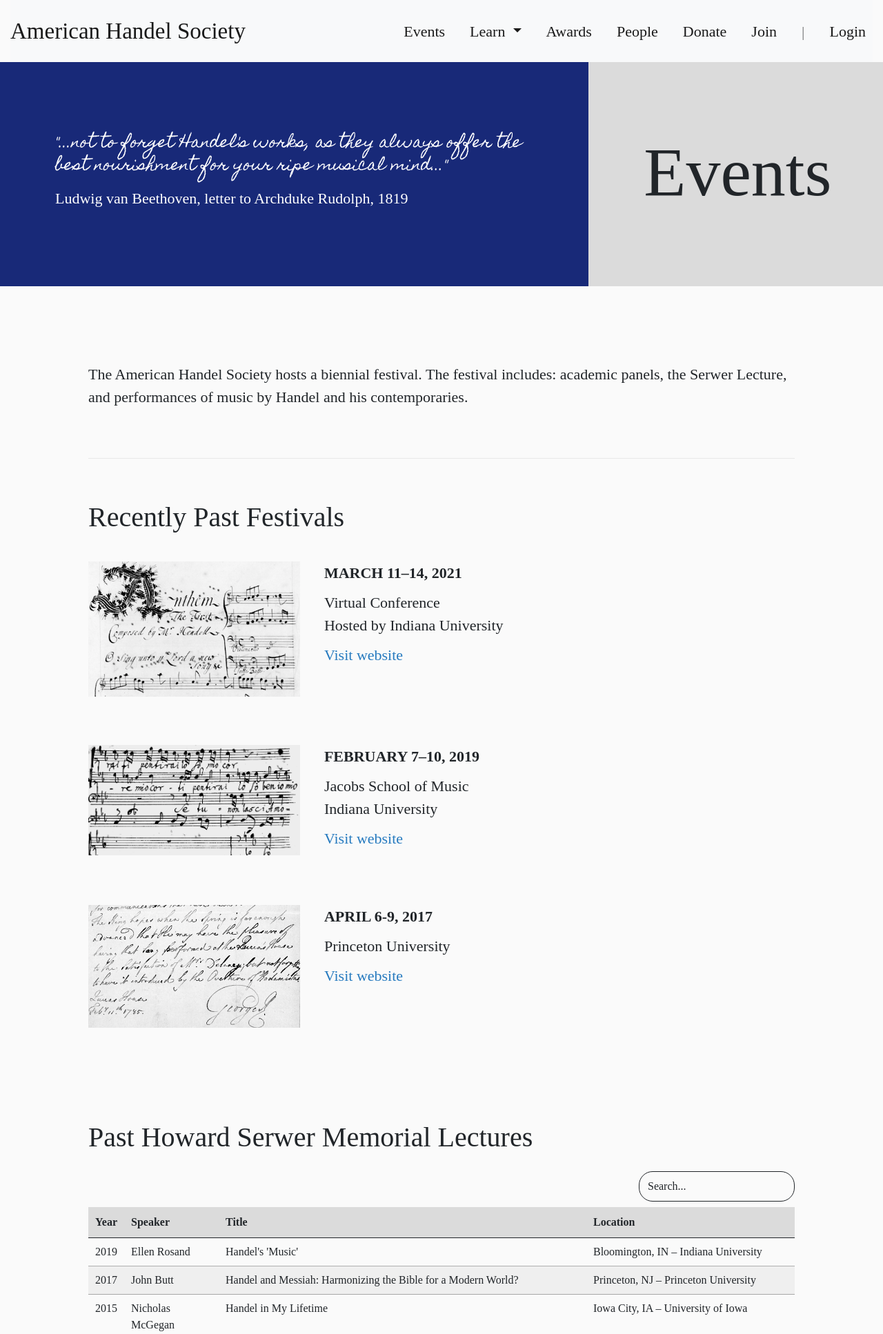
After one commit to americanhandelsociety/americanhandelsociety-members, a Django app: page /events/ in a window 1280 px wide. The commit adds this page. Shown: the top 1934 px of the page at 69% size. Run offline with Django 3.2, Linux system fonts and the light colour scheme; some libraries are stand-ins or nearby versions; some web fonts are replaced.

Commit message:
Add events page with images and content

```diff
--- a/americanhandelsociety/urls.py
+++ b/americanhandelsociety/urls.py
@@ -9,6 +9,7 @@
     Login,
     Logout,
     Home,
+    Events,
     ResearchMaterials,
     People,
     Profile,
@@ -20,6 +21,7 @@
 
 urlpatterns = [
     path("", Home.as_view(), name="home"),
+    path("events/", Events.as_view(), name="events"),
     path("research-materials/", ResearchMaterials.as_view(), name="research-materials"),
     path("people/", People.as_view(), name="people"),
     # Profile
--- a/americanhandelsociety_app/static/css/custom.css
+++ b/americanhandelsociety_app/static/css/custom.css
@@ -18,6 +18,7 @@
   font-size: 2.2rem;
   background-color: #fafafa;
 }
+
 h1, h2, h3, h4, h5, nav, footer > p {
   font-family: var(--font-headers);
 }
@@ -28,6 +29,11 @@
 
 h3 {
   font-size: 3rem;
+}
+
+a {
+    color: #267abf;
+    text-decoration: none;
 }
 
 .col-12 {
--- a/americanhandelsociety_app/static/css/data_table.css
+++ b/americanhandelsociety_app/static/css/data_table.css
@@ -8,6 +8,11 @@
 
 thead {
   background: #dbdbdb
+}
+
+
+table.dataTable {
+  font-size: 1.6rem;
 }
 
 /* Custom table stripes */
@@ -33,8 +38,9 @@
     border: 1px solid #dbdbdb;
 }
 .dataTables_wrapper .dataTables_filter input {
+    font-size: 1.6rem;
     border-radius: 20px;
-    padding: 5px 14px;
+    padding: 4px 12px;
     border: 1px solid var(--dark-color);
     color: var(--dark-color);
     background: transparent;
@@ -42,6 +48,9 @@
 .dataTables_wrapper .dataTables_filter input:focus {
     outline: none;
     box-shadow: 0 0 8px #5c83ad;
+}
+.dataTables_info {
+    font-size: 1.6rem;
 }
 
 /* Placeholder */
--- /dev/null
+++ b/americanhandelsociety_app/static/css/events.css
@@ -0,0 +1,37 @@
+.flex-container-cols {
+    display: flex;
+    flex-direction: column;
+    width: 80%;
+    margin: auto;
+    padding: 5rem 0;
+}
+
+.flex-container-rows {
+    display: flex;
+    flex-direction: row;
+    width: 100%;
+    padding: 3.5rem 0;
+    gap: 35px;
+
+}
+
+.flex-container-cols-events {
+    display: flex;
+    flex-direction: column;
+    width: 100%;
+}
+
+.item {
+    width: 45%
+}
+
+.img-events {
+    max-width: 100%;
+    height: auto;
+}
+
+.flex-container-cols > section {
+  padding: 6% 0 6% 0;
+  border-bottom: 1px solid #e8e8e8;
+  margin-bottom: 6%;
+}
--- /dev/null
+++ b/americanhandelsociety_app/templates/events.html
@@ -0,0 +1,135 @@
+{% extends "base.html" %}
+{% load static %}
+
+{% block title %}Events{% endblock %}
+
+{% block extra_css %}
+<link rel="stylesheet" type="text/css" href="https://cdn.datatables.net/1.10.25/css/jquery.dataTables.css">
+<link href="{% static 'css/data_table.css' %}" rel="stylesheet">
+<link href="{% static 'css/events.css' %}" rel="stylesheet">
+{% endblock %}
+
+{% block content %}
+
+<div class='container-fluid'>
+    <!-- banner -->
+    <div class="row">
+        <div class='col-sm-8 page-banner-quote'>
+            <p class="apple-pie">"...not to forget Handel's works, as they always offer the best nourishment for your ripe musical mind..."</p>
+            <p>Ludwig van Beethoven, letter to Archduke Rudolph, 1819</p>
+        </div>
+        <div class='col-sm-4 page-banner-header'>
+            <h1>Events</h1>
+        </div>
+    </div>
+</div>
+
+<div class="flex-container-cols">
+    <section>
+        <p>The American Handel Society hosts a biennial festival. The festival includes: academic panels, the Serwer Lecture, and performances of music by Handel and his contemporaries.</p>
+    </section>
+    <h2>Recently Past Festivals</h2>
+    <div class="flex-container-rows">
+        <div class="item">
+            <img class="img-events" src="{% static 'images/chandos.png' %}" alt="G.F. Handel">
+        </div>
+        <div class="flex-container-cols-events">
+            <p><strong>MARCH 11–14, 2021</strong></p>
+            <p>Virtual Conference</br>Hosted by Indiana University</p>
+            <p><a href="https://iu.pressbooks.pub/ahsconference2021/front-matter/introduction/" target="_blank"><i class="fas fa-external-link-square-alt"></i> Visit website</a></p>
+        </div>
+    </div>
+    <div class="flex-container-rows">
+        <div class="item">
+            <img class="img-events" src="{% static 'images/se_tu_non_lasci_amore.png' %}" alt="G.F. Handel">
+        </div>
+        <div class="flex-container-cols-events">
+            <p><strong>FEBRUARY 7–10, 2019</strong></p>
+            <p>Jacobs School of Music</br>Indiana University</p>
+            <p><a href="https://music.indiana.edu/news-events/news/info/2018/10/iu-jacobs-school-of-music-welcomes-2019-american-handel-festival.html" target="_blank"><i class="fas fa-external-link-square-alt"></i> Visit website</a></p>
+        </div>
+    </div>
+    <div class="flex-container-rows">
+        <div class="item">
+            <img class="img-events" src="{% static 'images/letter.png' %}" alt="G.F. Handel">
+        </div>
+        <div class="flex-container-cols-events">
+            <p><strong>APRIL 6-9, 2017</strong></p>
+            <p>Princeton University</p>
+            <p><a href="https://ahs2017.princeton.edu/" target="_blank"><i class="fas fa-external-link-square-alt" aria-hidden="true"></i> Visit website</a></p>
+        </div>
+    </div>
+</div>
+
+<div class="flex-container-cols">
+    <h2>Past Howard Serwer Memorial Lectures</h2>
+    <table id="lectures" class="table">
+        <thead>
+            <tr>
+                <th>Year</th>
+                <th>Speaker</th>
+                <th>Title</th>
+                <th>Location</th>
+            </tr>
+        </thead>
+        <tbody>
+            {% for lecture in howard_serwer_lectures %}
+            <tr>
+                <td>{{lecture.year}}</td>
+                <td>{{lecture.speaker}}</td>
+                <td>{{lecture.title|safe}}</td>
+                <td>{{lecture.location}}</td>
+            </tr>
+            {% endfor %}
+        </tbody>
+    </table>
+</div>
+
+<div class="flex-container-cols">
+    <h2>Other Conferences and Events</h2>
+    <p>
+        <strong>Handel Institute Conference</strong><br>
+        "Handel: Interactions and Influences"<br>
+        November 20–21, 2021<br>
+        The Foundling Museum, London WC1N 1AZ<br>
+    </p>
+    <p><a href="https://handelinstitute.org/conferences/" target="_blank"><i class="fas fa-external-link-square-alt"aria-hidden="true"></i> Learn more</a></p>
+</div>
+
+<div class="footer">
+    <p class="footer-bold">Images (in order of appearance)</p>
+    <p class="footer-muted">
+        <em>"Chandos" Anthems</em>, George Frideric Handel, British Library, Add MS 62099.</br>
+        "Se tu non lasci amore," HWV 201a, George Frideric Handel, British Library, MS Mus. 1818.<br>
+        Letter from King George III to Mrs. Delaney, British Library, MS Mus. 1818.<br>
+    </p>
+    <br>
+    <p class="footer-bold">
+        Copyright &#169; American Handel Society
+    </p>
+</div>
+
+{% block extra_js %}
+<!-- TODO: Why do I need jQuery import if I import it in base.html -->
+<script src="{% static 'js/jquery-3.6.0.min.js' %}"></script>
+<script type="text/javascript" charset="utf8" src="https://cdn.datatables.net/1.10.25/js/jquery.dataTables.js"></script>
+<script>
+    $(document).ready(function () {
+        var myTable = $('#lectures').dataTable({
+            "retrieve": true, // https://datatables.net/manual/tech-notes/3
+            "lengthChange": false,
+            "ordering": false,
+            "paging": false,
+            "infoCallback": function (settings, start, end, max, total, pre) {
+                return `Showing ${total} of ${max}`;
+            },
+            "language": {
+                "search": "",
+                "searchPlaceholder": "Search...",
+            },
+        });
+    });
+</script>
+{% endblock %}
+
+{% endblock %}
--- a/americanhandelsociety_app/templates/partials/nav_bar.html
+++ b/americanhandelsociety_app/templates/partials/nav_bar.html
@@ -9,7 +9,7 @@
 	<div class="collapse navbar-collapse flex-grow-1 text-right" id="navbarSupportedContent">
 		<ul class="navbar-nav ms-auto flex-nowrap"></ul>
 			<li class="nav-item">
-				<a class="nav-link" href="{% url 'home' %}">Events</a>
+				<a class="nav-link" href="{% url 'events' %}">Events</a>
 			</li>
 			<li class="nav-item dropdown">
 				<a class="nav-link dropdown-toggle" href="#" id="navbarDropdown" role="button"
--- a/americanhandelsociety_app/views.py
+++ b/americanhandelsociety_app/views.py
@@ -18,7 +18,12 @@
 from django.views.generic.list import ListView
 from paypal.standard.forms import PayPalPaymentsForm
 
-from .constants import RESEARCH_MATERIALS, BOARD_OF_DIRECTORS, HONORARY_DIRECTORS
+from .constants import (
+    RESEARCH_MATERIALS,
+    BOARD_OF_DIRECTORS,
+    HONORARY_DIRECTORS,
+    HOWARD_SERWER_LECTURES,
+)
 from .forms import AddressChangeForm, MemberChangeForm, MemberCreationForm
 from .models import Member
 
@@ -169,6 +174,17 @@
         return render(request, self.template_name)
 
 
+class Events(View):
+    template_name = "events.html"
+
+    def get(self, request, *args, **kwargs):
+        return render(
+            request,
+            self.template_name,
+            {"howard_serwer_lectures": HOWARD_SERWER_LECTURES},
+        )
+
+
 class ResearchMaterials(View):
     template_name = "research_materials.html"
 
```
Also changed, not shown: americanhandelsociety_app/constants.py (+123 -0 lines), americanhandelsociety_app/static/images/chandos.png (added), americanhandelsociety_app/static/images/letter.png (added), americanhandelsociety_app/static/images/se_tu_non_lasci_amore.png (added).
